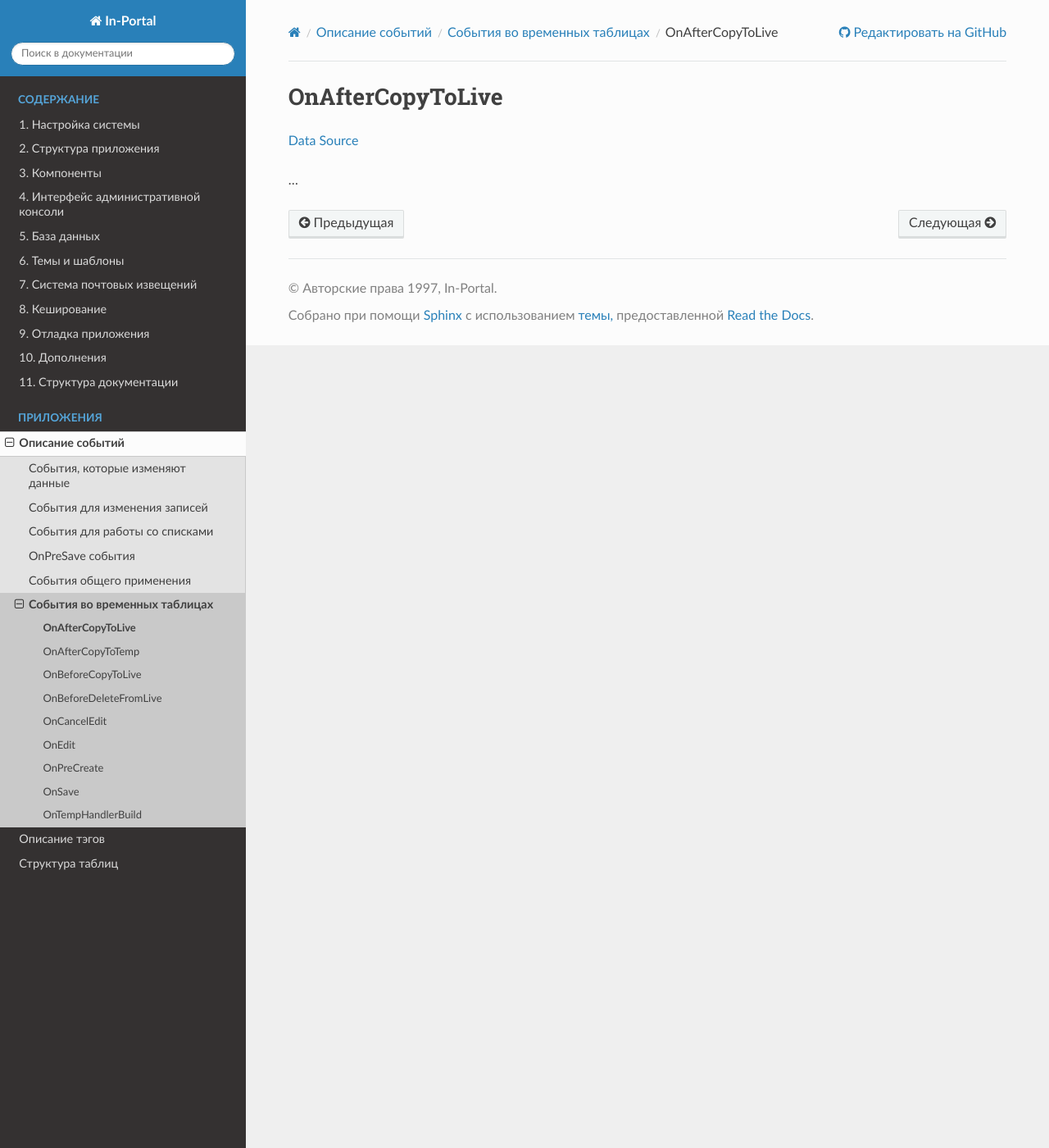
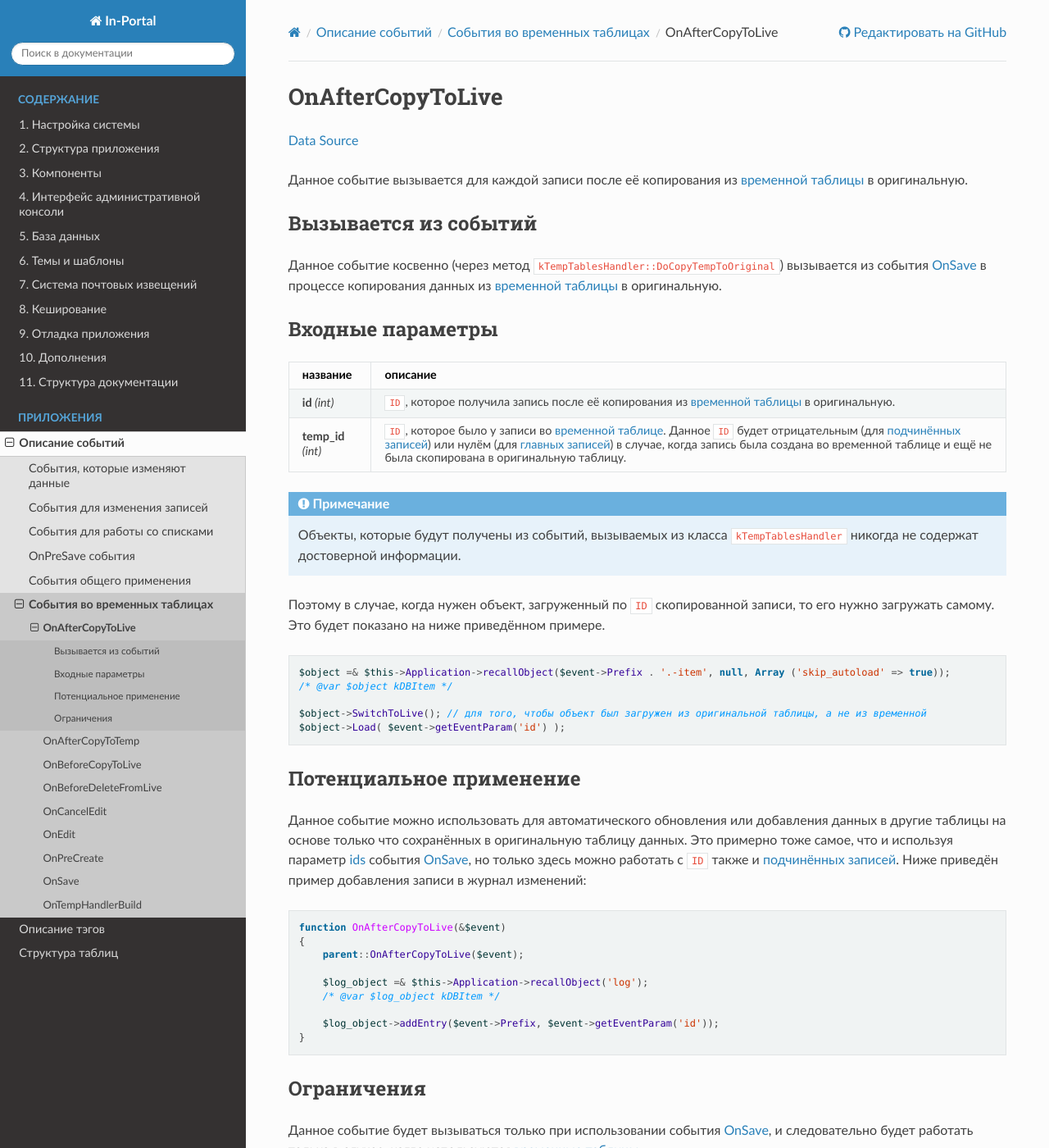
Before and after one commit to in-portal/guide-ru, a Sphinx documentation site: the page built from docs/events/temp_editing/on_after_copy_to_live.rst, in a window 1280 px wide and 1400 px high. Shown: the whole window at 82% size. Built offline with Sphinx 7.4.7 and the Read the Docs theme 3.1.0, drawn with Linux system fonts in a browser that asks for light colours; some of the changed text lies outside the part shown.

Commit message:
Integrated "/events/temp_editing/on_after_copy_to_live.rst"

```diff
--- a/docs/events/temp_editing/on_after_copy_to_live.rst
+++ b/docs/events/temp_editing/on_after_copy_to_live.rst
@@ -2,6 +2,88 @@ OnAfterCopyToLive
 =================
 `Data Source`_
 
-...
+Данное событие вызывается для каждой записи после её копирования из
+:doc:`временной таблицы </database/using_temporary_tables>` в оригинальную.
+
+Вызывается из событий
+---------------------
+
+Данное событие косвенно (через метод ``kTempTablesHandler::DoCopyTempToOriginal``) вызывается из
+события :doc:`/events/temp_editing/on_save` в процессе копирования данных из
+:doc:`временной таблицы </database/using_temporary_tables>` в оригинальную.
+
+Входные параметры
+-----------------
+
++---------------------------------------+---------------------------------------------------------------------+
+| название                              | описание                                                            |
++=======================================+=====================================================================+
+| .. config-property::                  | ``ID``, которое получила запись после её копирования из             |
+|    :name: id                          | :doc:`временной таблицы </database/using_temporary_tables>`         |
+|    :type: int                         | в оригинальную.                                                     |
+|    :ref_prefix: ep_OnAfterCopyToLive_ |                                                                     |
++---------------------------------------+---------------------------------------------------------------------+
+| .. config-property::                  | ``ID``, которое было у записи во                                    |
+|    :name: temp_id                     | :doc:`временной таблице </database/using_temporary_tables>`.        |
+|    :type: int                         | Данное ``ID`` будет отрицательным (для                              |
+|    :ref_prefix: ep_OnAfterCopyToLive_ | :doc:`подчинённых записей </components/working_with_sub_prefixes>`) |
+|                                       | или нулём (для                                                      |
+|                                       | :doc:`главных записей </components/working_with_sub_prefixes>`) в   |
+|                                       | случае, когда запись была создана во временной таблице и ещё не     |
+|                                       | была скопирована в оригинальную таблицу.                            |
++---------------------------------------+---------------------------------------------------------------------+
+
+.. note::
+
+   Объекты, которые будут получены из событий, вызываемых из класса ``kTempTablesHandler`` никогда
+   не содержат достоверной информации.
+
+Поэтому в случае, когда нужен объект, загруженный по ``ID`` скопированной записи, то его нужно
+загружать самому. Это будет показано на ниже приведённом примере.
+
+.. code:: php
+
+   $object =& $this->Application->recallObject($event->Prefix . '.-item', null, Array ('skip_autoload' => true));
+   /* @var $object kDBItem */
+
+   $object->SwitchToLive(); // для того, чтобы объект был загружен из оригинальной таблицы, а не из временной
+   $object->Load( $event->getEventParam('id') );
+
+Потенциальное применение
+------------------------
+
+Данное событие можно использовать для автоматического обновления или добавления данных в другие таблицы
+на основе только что сохранённых в оригинальную таблицу данных. Это примерно тоже самое, что и используя
+параметр :ref:`ep_OnSave_ids` события :doc:`/events/temp_editing/on_save`, но только здесь можно работать
+с ``ID`` также и :doc:`подчинённых записей </components/working_with_sub_prefixes>`. Ниже приведён пример
+добавления записи в журнал изменений:
+
+.. code:: php
+
+   function OnAfterCopyToLive(&$event)
+   {
+       parent::OnAfterCopyToLive($event);
+
+       $log_object =& $this->Application->recallObject('log');
+       /* @var $log_object kDBItem */
+
+       $log_object->addEntry($event->Prefix, $event->getEventParam('id'));
+   }
+
+Ограничения
+-----------
+
+Данное событие будет вызываться только при использовании события :doc:`/events/temp_editing/on_save`,
+и следовательно будет работать только в случае, когда используются
+:doc:`временные таблицы </database/using_temporary_tables>`.
+
+.. versionchanged:: 4.2.1
+
+Это событие вызывается и в случае, когда у префикса нету
+:doc:`подчинённых префиксов </components/working_with_sub_prefixes>`.
+
+.. seealso::
+
+   - :doc:`/database/using_temporary_tables`
 
 .. _Data Source: http://guide.in-portal.org/rus/index.php/EventHandler:OnAfterCopyToLive
--- a/docs/events/temp_editing/on_save.rst
+++ b/docs/events/temp_editing/on_save.rst
@@ -2,6 +2,9 @@ OnSave
 ======
 `Data Source`_
 
-...
+.. config-property::
+   :name: ids
+   :type: string
+   :ref_prefix: ep_OnSave_
 
 .. _Data Source: http://guide.in-portal.org/rus/index.php/EventHandler:OnSave
```
